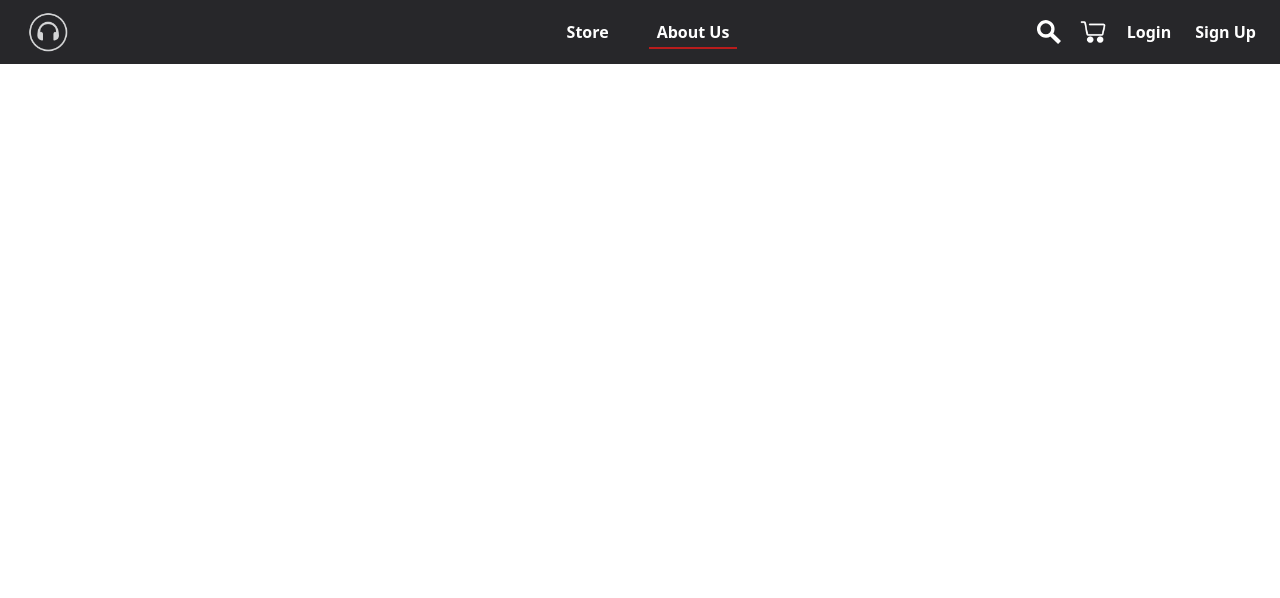
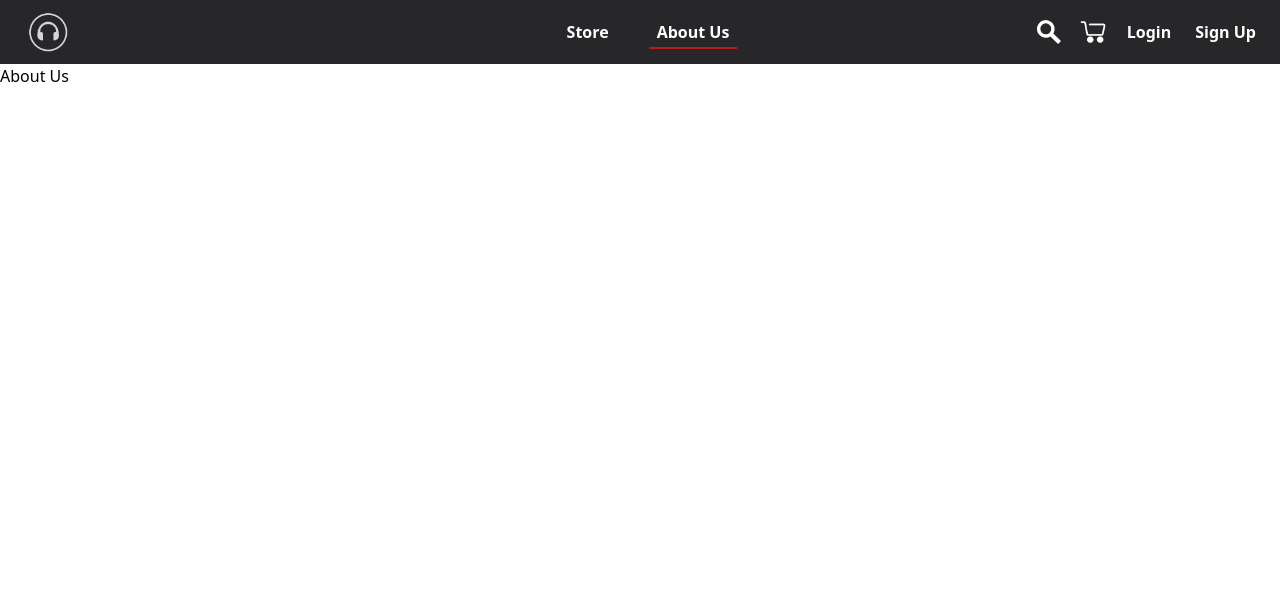
Before and after one commit to Jogopin/Groovz-client, a React (Vite) app: page /about-us in a window 1280 px wide. Shown: the top 598 px of the page. Built offline with nearby package versions, Linux system fonts and the light colour scheme.

Commit message:
Add AboutUs route and placeholder page

```diff
--- a/src/App.jsx
+++ b/src/App.jsx
@@ -7,6 +7,7 @@ import Signup from "./pages/Signup";
 import Product from "./pages/Product";
 import ProductsList from "./pages/ProductsList";
 import demoProducts from "./assets/data/demoProducts";
+import AboutUs from "./pages/AboutUs";
 
 function App() {
   return (
@@ -16,6 +17,7 @@ function App() {
         <Routes>
           {/* HOMEPAGE */}
           <Route path="/" element={<Home />} />
+          <Route path="/about-us" element={<AboutUs/>}/>
           {/* Authentication */}
           <Route path="/login" element={<Login />} />
           <Route path="/signup" element={<Signup />} />
--- /dev/null
+++ b/src/pages/AboutUs.jsx
@@ -0,0 +1,7 @@
+export default function AboutUs(){
+
+    return(<>
+        About Us
+
+    </>)
+}
```
